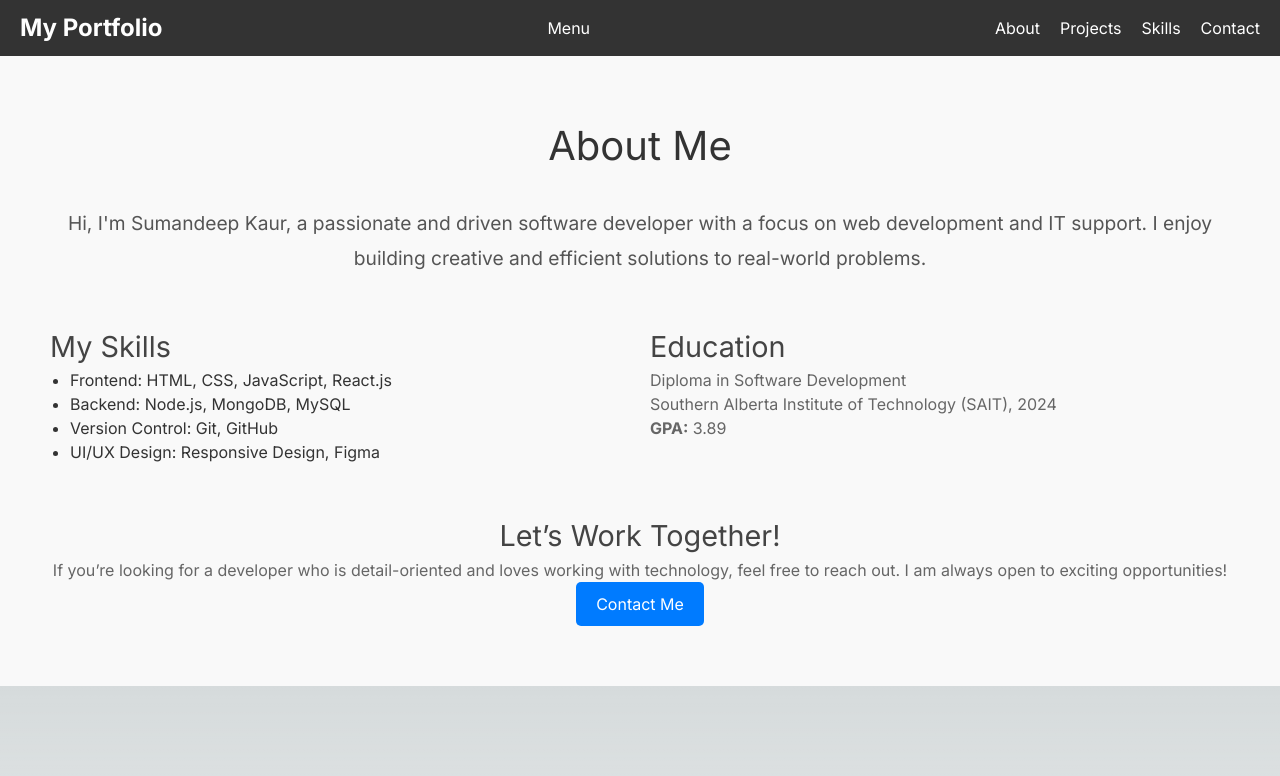
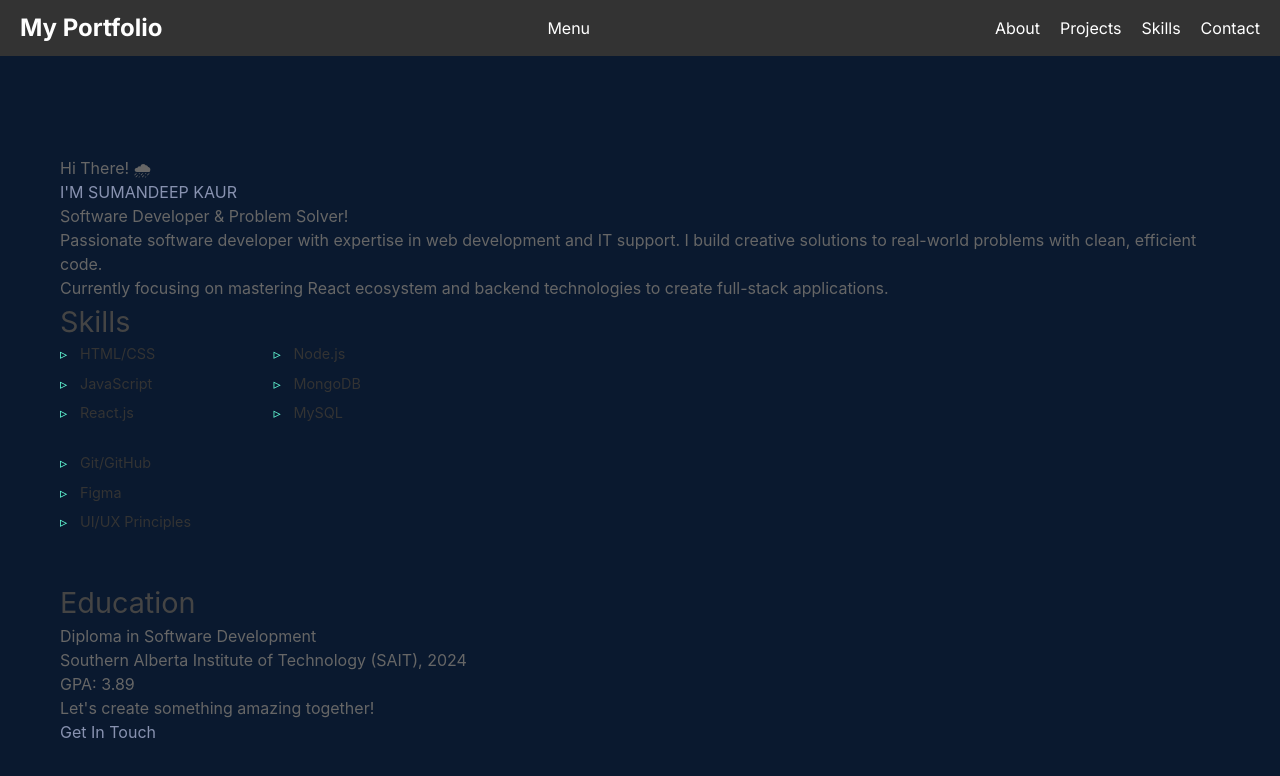
Before and after one commit to Suman-Dhillon/myportfolio, a Next.js app: page / in a window 1280 px wide. Shown: the top 776 px of the page. Built offline with nearby package versions, Linux system fonts and the light colour scheme.

Commit message:
New About page styling

```diff
--- a/app/components/About/About.css
+++ b/app/components/About/About.css
@@ -68,3 +68,244 @@
   .contact-button:hover {
     background-color: #0056b3;
   }
+
+  /* Base Styles */
+:root {
+  --primary-color: #64ffda;
+  --secondary-color: #0a192f;
+  --light-color: #ccd6f6;
+  --dark-color: #112240;
+  --text-color: #8892b0;
+}
+
+.about-section {
+  padding: 100px 0;
+  background-color: var(--secondary-color);
+  color: var(--text-color);
+  font-family: 'Calibre', 'San Francisco', 'SF Pro Text', -apple-system, system-ui, sans-serif;
+}
+
+.container {
+  max-width: 1200px;
+  margin: 0 auto;
+  padding: 0 20px;
+}
+
+/* Section Header */
+.section-header {
+  display: flex;
+  align-items: center;
+  margin-bottom: 60px;
+}
+
+.section-title {
+  font-size: 2rem;
+  color: var(--light-color);
+  font-weight: 600;
+  margin-right: 20px;
+  white-space: nowrap;
+}
+
+.title-number {
+  color: var(--primary-color);
+  font-family: 'SF Mono', 'Fira Code', 'Fira Mono', 'Roboto Mono', monospace;
+  font-size: 1.5rem;
+  margin-right: 10px;
+}
+
+.title-line {
+  height: 1px;
+  width: 300px;
+  background-color: var(--dark-color);
+  position: relative;
+}
+
+.title-line::after {
+  content: '';
+  position: absolute;
+  top: 0;
+  left: 0;
+  width: 100%;
+  height: 100%;
+  background-color: var(--primary-color);
+  transform: scaleX(0);
+  transform-origin: left;
+  transition: transform 0.5s ease;
+}
+
+.about-section:hover .title-line::after {
+  transform: scaleX(1);
+}
+
+/* About Grid Layout */
+.about-grid {
+  display: grid;
+  grid-template-columns: 3fr 2fr;
+  gap: 50px;
+}
+
+.about-intro {
+  margin-bottom: 30px;
+  line-height: 1.6;
+  font-size: 1.1rem;
+}
+
+.highlight {
+  color: var(--primary-color);
+}
+
+/* Skills Section */
+.skills-section {
+  margin-bottom: 40px;
+}
+
+.subsection-title {
+  font-size: 1.5rem;
+  color: var(--light-color);
+  margin-bottom: 20px;
+  position: relative;
+}
+
+.subsection-title::after {
+  content: '';
+  position: absolute;
+  bottom: -8px;
+  left: 0;
+  width: 50px;
+  height: 2px;
+  background-color: var(--primary-color);
+}
+
+.skills-grid {
+  display: grid;
+  grid-template-columns: repeat(auto-fit, minmax(150px, 1fr));
+  gap: 20px;
+}
+
+.skill-category h3 {
+  color: var(--light-color);
+  margin-bottom: 10px;
+  font-size: 1rem;
+}
+
+.skill-category ul {
+  list-style: none;
+  padding: 0;
+}
+
+.skill-category li {
+  margin-bottom: 8px;
+  font-size: 0.9rem;
+  position: relative;
+  padding-left: 20px;
+}
+
+.skill-category li::before {
+  content: '▹';
+  position: absolute;
+  left: 0;
+  color: var(--primary-color);
+}
+
+/* Education Section */
+.education-card {
+  background-color: var(--dark-color);
+  padding: 25px;
+  border-radius: 5px;
+  box-shadow: 0 10px 30px -15px rgba(2, 12, 27, 0.7);
+  transition: transform 0.3s ease, box-shadow 0.3s ease;
+}
+
+.education-card:hover {
+  transform: translateY(-5px);
+  box-shadow: 0 20px 30px -15px rgba(2, 12, 27, 0.7);
+}
+
+.education-card h3 {
+  color: var(--light-color);
+  margin-bottom: 10px;
+  font-size: 1.2rem;
+}
+
+.institution, .graduation, .gpa {
+  margin-bottom: 8px;
+  font-size: 0.95rem;
+}
+
+.gpa {
+  color: var(--primary-color);
+  font-weight: 500;
+}
+
+/* Call to Action */
+.call-to-action {
+  margin-top: 80px;
+  text-align: center;
+}
+
+.call-to-action h2 {
+  font-size: 2rem;
+  color: var(--light-color);
+  margin-bottom: 20px;
+}
+
+.call-to-action p {
+  max-width: 600px;
+  margin: 0 auto 30px;
+  line-height: 1.6;
+}
+
+.contact-button {
+  display: inline-block;
+  padding: 15px 30px;
+  background-color: transparent;
+  color: var(--primary-color);
+  border: 1px solid var(--primary-color);
+  border-radius: 5px;
+  font-size: 1rem;
+  text-decoration: none;
+  cursor: pointer;
+  transition: all 0.3s ease;
+  position: relative;
+  overflow: hidden;
+}
+
+.contact-button::before {
+  content: '';
+  position: absolute;
+  top: 0;
+  left: -100%;
+  width: 100%;
+  height: 100%;
+  background-color: rgba(100, 255, 218, 0.1);
+  transition: left 0.3s ease;
+}
+
+.contact-button:hover {
+  background-color: rgba(100, 255, 218, 0.1);
+}
+
+.contact-button:hover::before {
+  left: 0;
+}
+
+/* Responsive Design */
+@media (max-width: 768px) {
+  .about-grid {
+    grid-template-columns: 1fr;
+  }
+
+  .section-header {
+    flex-direction: column;
+    align-items: flex-start;
+  }
+
+  .title-line {
+    width: 100%;
+    margin-top: 15px;
+  }
+
+  .call-to-action h2 {
+    font-size: 1.5rem;
+  }
+}
--- a/app/components/About/About.js
+++ b/app/components/About/About.js
@@ -1,43 +1,76 @@
-// About.js
+//About.js
 import React from "react";
-import './About.css'; // Import CSS file for styling
+import "./About.css"; // Import CSS file for styling
 
 const About = () => {
   return (
-    <section className="about-section">
+    <section className="about-section" id="about">
       <div className="container">
-        <h1 className="section-title">About Me</h1>
+        <div className="hero-intro">
+          <p className="greeting">
+            Hi There! <span className="emoji">🌧</span>
+          </p>
+          <h1 className="hero-title">I'M SUMANDEEP KAUR</h1>
+          <p className="tagline">Software Developer & Problem Solver!</p>
+        </div>
 
-        <p className="about-intro">
-          Hi, I'm Sumandeep Kaur, a passionate and driven software developer with a focus on web development and IT support. I enjoy building creative and efficient solutions to real-world problems.
+        <div className="about-content">
+          <div className="about-text">
+            <p>
+              Passionate software developer with expertise in web development
+              and IT support. I build creative solutions to real-world problems
+              with clean, efficient code.
             </p>
 
-        <div className="about-content">
-          <div className="about-details">
-            <h2>My Skills</h2>
+            <div className="highlight-box">
+              <p>
+                Currently focusing on mastering React ecosystem and backend
+                technologies to create full-stack applications.
+              </p>
+            </div>
+          </div>
+
+          <div className="skills-education">
+            <div className="skills-section">
+              <h2>Skills</h2>
+              <div className="skills-grid">
+                <div className="skill-category">
                   <ul>
-              <li>Frontend: HTML, CSS, JavaScript, React.js</li>
-              <li>Backend: Node.js, MongoDB, MySQL</li>
-              <li>Version Control: Git, GitHub</li>
-              <li>UI/UX Design: Responsive Design, Figma</li>
+                    <li>HTML/CSS</li>
+                    <li>JavaScript</li>
+                    <li>React.js</li>
                   </ul>
                 </div>
+                <div className="skill-category">
+                  <ul>
+                    <li>Node.js</li>
+                    <li>MongoDB</li>
+                    <li>MySQL</li>
+                  </ul>
+                </div>
+                <div className="skill-category">
+                  <ul>
+                    <li>Git/GitHub</li>
+                    <li>Figma</li>
+                    <li>UI/UX Principles</li>
+                  </ul>
+                </div>
+              </div>
+            </div>
 
-          <div className="about-education">
+            <div className="education-section">
               <h2>Education</h2>
               <p>Diploma in Software Development</p>
               <p>Southern Alberta Institute of Technology (SAIT), 2024</p>
-            <p><strong>GPA:</strong> 3.89</p>
+              <p>GPA: 3.89</p>
+            </div>
           </div>
         </div>
 
-        <div className="call-to-action">
-          <h2>Let’s Work Together!</h2>
-          <p>
-            If you’re looking for a developer who is detail-oriented and loves working with technology, feel free to reach out. I am always open to exciting opportunities!
-          </p>
-          <a href="mailto:youremail@example.com" className="contact-button">
-            Contact Me
+        <div className="cta-section">
+          <p>Let's create something amazing together!</p>
+          <a href="mailto:youremail@example.com" className="cta-button">
+            Get In Touch
           </a>
         </div>
       </div>
```
Lines whose indentation alone changed are shown as unchanged.
